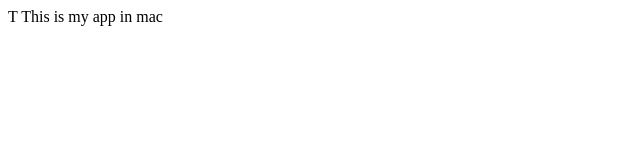
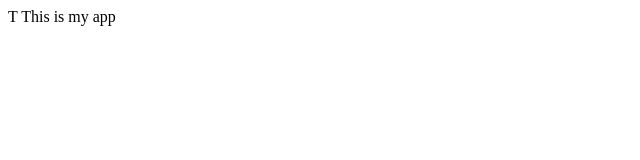
Before and after one commit to shirishapatchamatla/myappsample, a plain HTML site: page index.html in a window 1280 px wide. Shown: the full height of the page, 0-640 px from the left. Drawn offline with Linux system fonts and the light colour scheme.

Commit message:
changed index.html

```diff
--- a/index.html
+++ b/index.html
@@ -3,6 +3,6 @@
   <title>Git</title>
   </head>
 <body>T
-  This is my app in mac
+  This is my app
 </body>
 </html>
```
